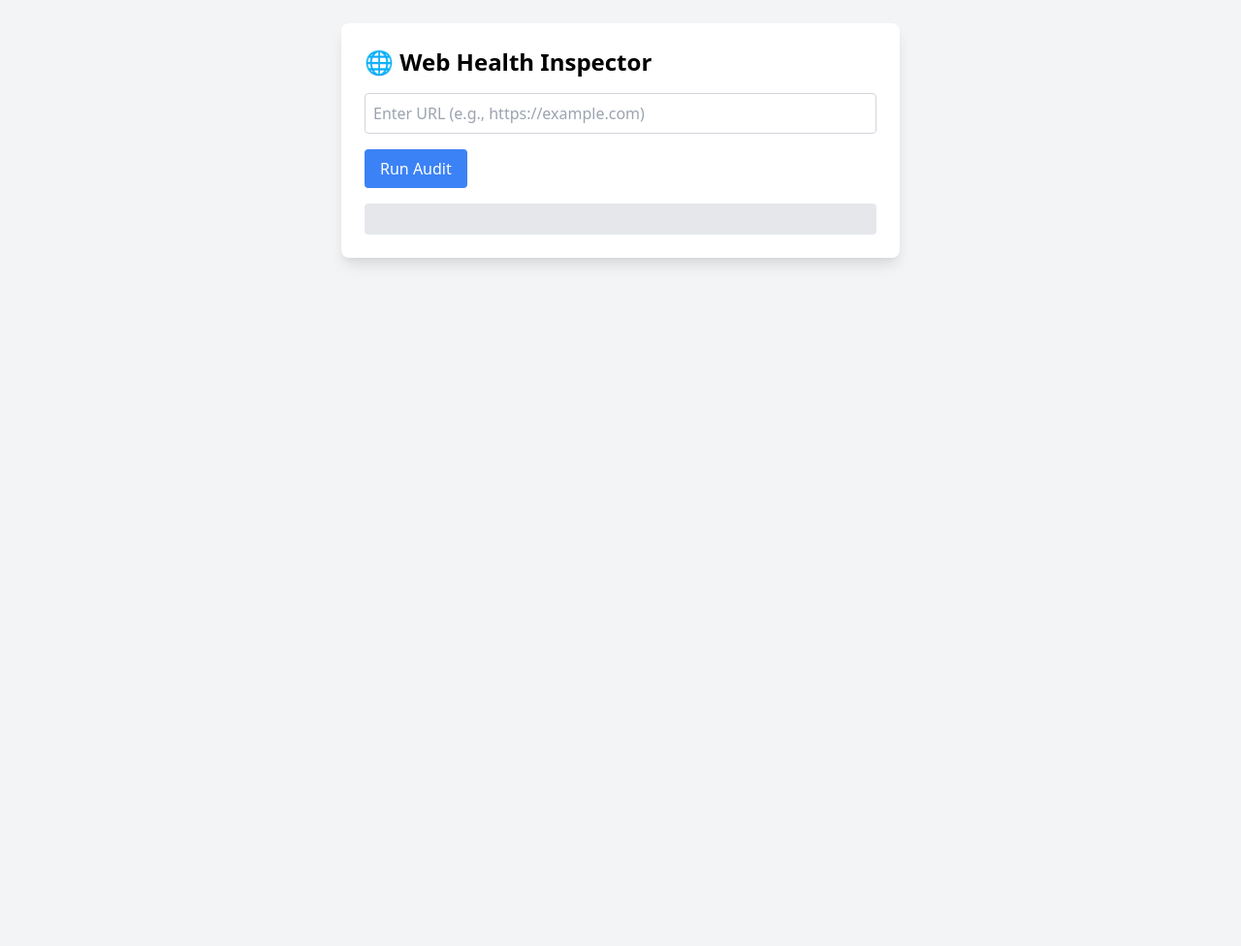
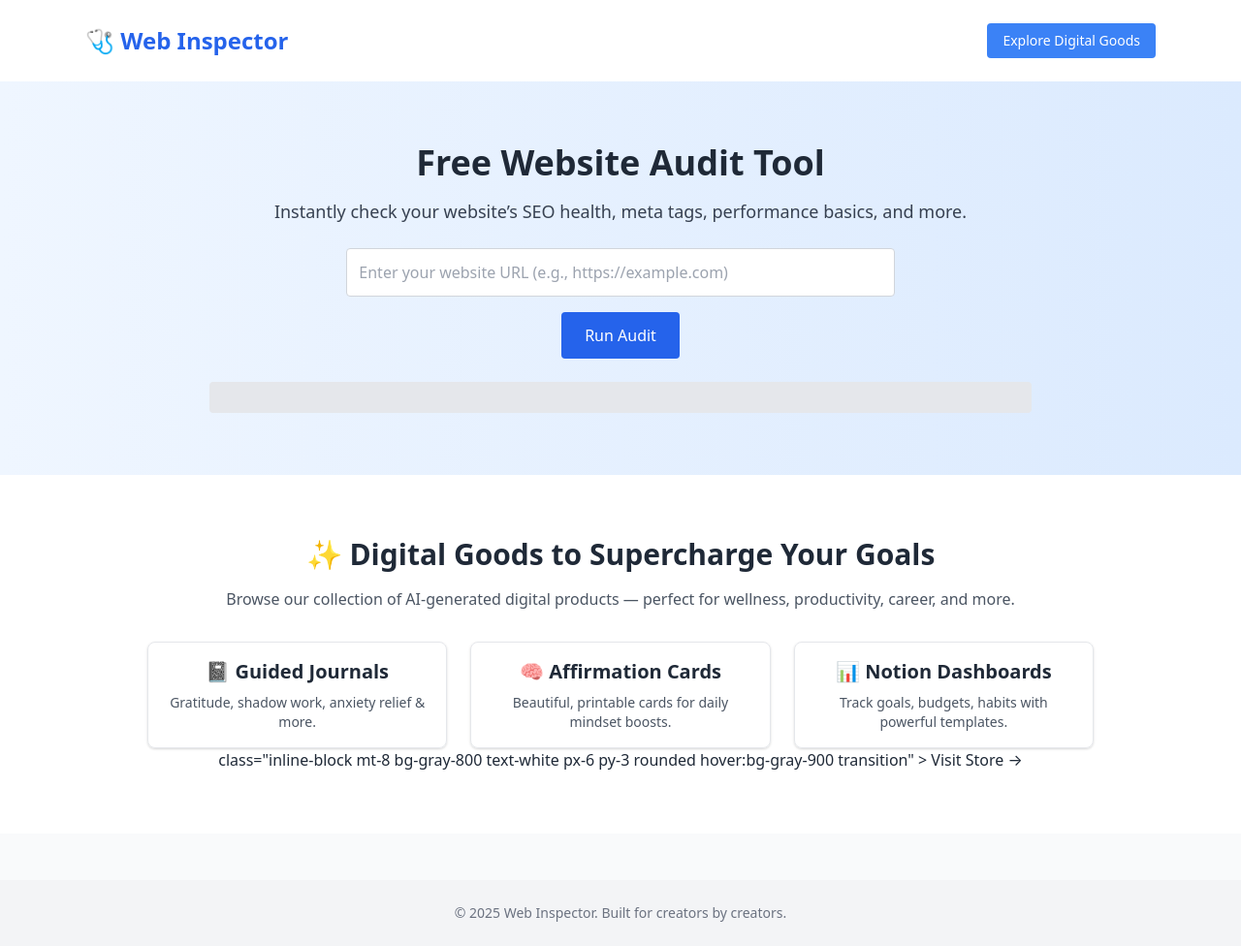
Before and after one commit to faraz-amd/web-inspector, a website: page public/index.html in a window 1280 px wide. Shown: the whole page at 97% size. Before the commit the page ends 800 px from the top, so only its background shows below. Drawn offline with nearby package versions, Linux system fonts and the light colour scheme.

Commit message:
chore: update features

```diff
--- a/public/index.html
+++ b/public/index.html
@@ -3,29 +3,96 @@
   <head>
     <meta charset="UTF-8" />
     <meta name="viewport" content="width=device-width, initial-scale=1.0" />
-    <title>🩺 Web Inspector</title>
+    <title>🩺 Web Inspector - Audit & Optimize</title>
     <script defer src="app.js"></script>
     <link
       href="https://cdn.jsdelivr.net/npm/tailwindcss@2.2.19/dist/tailwind.min.css"
       rel="stylesheet"
     />
   </head>
-  <body class="bg-gray-100 p-6">
-    <div class="max-w-xl mx-auto bg-white shadow-lg rounded-lg p-6">
-      <h1 class="text-2xl font-bold mb-4">🌐 Web Health Inspector</h1>
+  <body class="bg-gray-50 text-gray-800">
+    <!-- Header / Hero -->
+    <header class="bg-white shadow">
+      <div class="max-w-6xl mx-auto p-6 flex justify-between items-center">
+        <h1 class="text-2xl font-bold text-blue-600">🩺 Web Inspector</h1>
+        <a
+          href="#digital-products"
+          class="text-sm bg-blue-500 text-white px-4 py-2 rounded hover:bg-blue-600 transition"
+          >Explore Digital Goods</a
+        >
+      </div>
+    </header>
+
+    <!-- Hero Section -->
+    <section class="bg-gradient-to-r from-blue-50 to-blue-100 py-16">
+      <div class="max-w-4xl mx-auto text-center px-6">
+        <h2 class="text-4xl font-bold mb-4">Free Website Audit Tool</h2>
+        <p class="text-lg text-gray-700 mb-6">
+          Instantly check your website’s SEO health, meta tags, performance
+          basics, and more.
+        </p>
         <input
           type="text"
           id="url"
-        placeholder="Enter URL (e.g., https://example.com)"
-        class="w-full p-2 border border-gray-300 rounded mb-4"
+          placeholder="Enter your website URL (e.g., https://example.com)"
+          class="w-full md:w-2/3 p-3 border border-gray-300 rounded mb-4"
         />
-      <button id="runAudit" class="bg-blue-500 text-white px-4 py-2 rounded">
+        <br />
+        <button
+          id="runAudit"
+          class="bg-blue-600 text-white px-6 py-3 rounded hover:bg-blue-700 transition"
+        >
           Run Audit
         </button>
         <pre
           id="result"
-        class="bg-gray-200 p-4 mt-4 rounded overflow-x-auto whitespace-pre-wrap"
+          class="bg-gray-200 p-4 mt-6 rounded overflow-x-auto whitespace-pre-wrap text-left text-sm"
         ></pre>
       </div>
+    </section>
+
+    <!-- Digital Product Promotion -->
+    <section id="digital-products" class="py-16 bg-white">
+      <div class="max-w-5xl mx-auto px-6 text-center">
+        <h3 class="text-3xl font-semibold mb-4">
+          ✨ Digital Goods to Supercharge Your Goals
+        </h3>
+        <p class="mb-8 text-gray-600">
+          Browse our collection of AI-generated digital products — perfect for
+          wellness, productivity, career, and more.
+        </p>
+
+        <div class="grid grid-cols-1 md:grid-cols-3 gap-6">
+          <div class="border p-4 rounded-lg shadow hover:shadow-md transition">
+            <h4 class="text-xl font-bold mb-2">📓 Guided Journals</h4>
+            <p class="text-sm text-gray-600">
+              Gratitude, shadow work, anxiety relief & more.
+            </p>
+          </div>
+          <div class="border p-4 rounded-lg shadow hover:shadow-md transition">
+            <h4 class="text-xl font-bold mb-2">🧠 Affirmation Cards</h4>
+            <p class="text-sm text-gray-600">
+              Beautiful, printable cards for daily mindset boosts.
+            </p>
+          </div>
+          <div class="border p-4 rounded-lg shadow hover:shadow-md transition">
+            <h4 class="text-xl font-bold mb-2">📊 Notion Dashboards</h4>
+            <p class="text-sm text-gray-600">
+              Track goals, budgets, habits with powerful templates.
+            </p>
+          </div>
+        </div>
+
+        <a href="/store" <!-- update this to your actual product page path -->
+          class="inline-block mt-8 bg-gray-800 text-white px-6 py-3 rounded
+          hover:bg-gray-900 transition" > Visit Store →
+        </a>
+      </div>
+    </section>
+
+    <!-- Footer -->
+    <footer class="bg-gray-100 text-center py-6 mt-12 text-sm text-gray-500">
+      © 2025 Web Inspector. Built for creators by creators.
+    </footer>
   </body>
 </html>
```
Also changed, not shown: package.json (+6 -1 lines), utils/audit.js (+50 -31 lines), README.md, img/web-inspector-git-img.PNG (added), img/web-inspector-snapshot-1-ui-test.PNG (added). Lines whose indentation alone changed are shown as unchanged.
